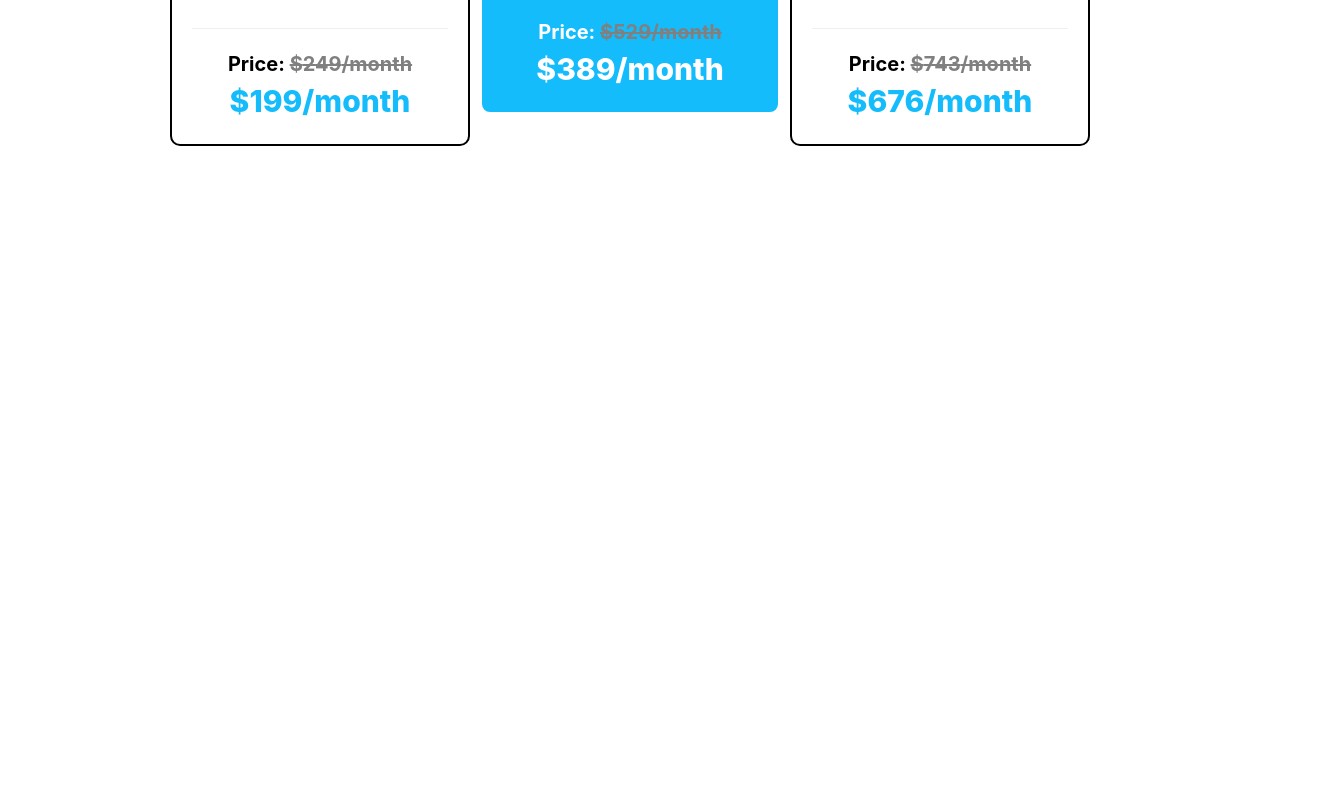
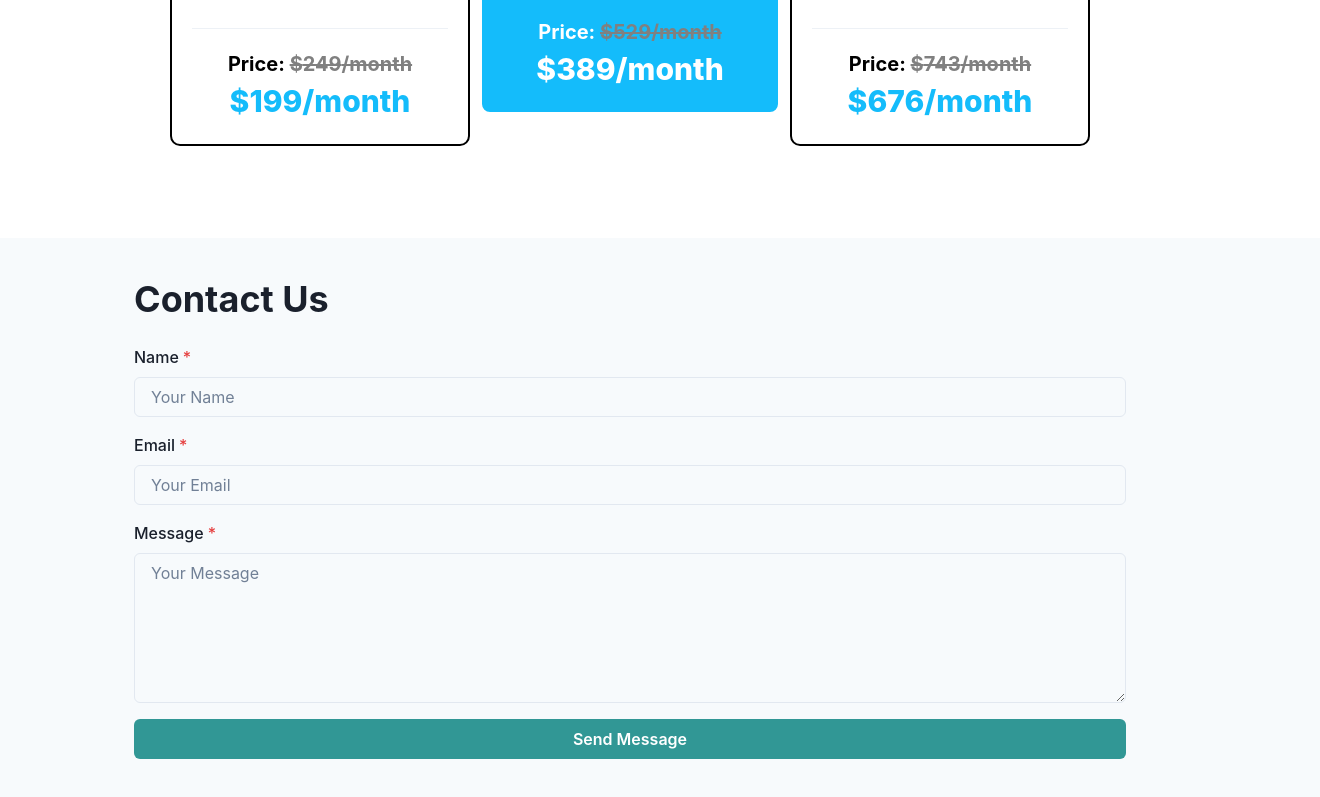
Before and after one commit to tegarfaris/kedaChallange, a Next.js app: page / in a window 1280 px wide. Shown: the part 2032-2829 px from the top of the page, 1320 px wide, since content can reach past the window. Before the commit the page ends 2290 px from the top, so only its background shows below. Built offline with nearby package versions, Linux system fonts and the light colour scheme.

Commit message:
feat: implement contact section

```diff
--- /dev/null
+++ b/src/app/sections/contact-section/index.tsx
@@ -0,0 +1,51 @@
+import {
+  Box,
+  Button,
+  Container,
+  FormControl,
+  FormLabel,
+  Input,
+  Textarea,
+  useBreakpointValue,
+  VStack,
+  Heading,
+} from "@chakra-ui/react";
+
+const ContactSection: React.FC = () => {
+  const headingSize = useBreakpointValue({ base: "lg", md: "xl" });
+
+  return (
+    <Box as="section" id="contact" py={10} bg="gray.50" mx="-100px">
+      <Container maxW="container.lg">
+        <VStack spacing={6} align="start">
+          <Heading as="h2" size={headingSize}>
+            Contact Us
+          </Heading>
+          <Box w="full">
+            <form>
+              <VStack spacing={4} align="stretch">
+                <FormControl id="name" isRequired>
+                  <FormLabel>Name</FormLabel>
+                  <Input type="text" placeholder="Your Name" />
+                </FormControl>
+                <FormControl id="email" isRequired>
+                  <FormLabel>Email</FormLabel>
+                  <Input type="email" placeholder="Your Email" />
+                </FormControl>
+                <FormControl id="message" isRequired>
+                  <FormLabel>Message</FormLabel>
+                  <Textarea placeholder="Your Message" rows={6} />
+                </FormControl>
+                <Button colorScheme="teal" type="submit">
+                  Send Message
+                </Button>
+              </VStack>
+            </form>
+          </Box>
+        </VStack>
+      </Container>
+    </Box>
+  );
+};
+
+export default ContactSection;
--- a/src/pages/index.tsx
+++ b/src/pages/index.tsx
@@ -1,5 +1,6 @@
 import { Flex } from "@chakra-ui/react";
 import AboutSection from "@kedachallange/app/sections/about-section";
+import ContactSection from "@kedachallange/app/sections/contact-section";
 import HeroSection from "@kedachallange/app/sections/hero-section";
 import PricingSection from "@kedachallange/app/sections/pricing-section";
 import { NextPage } from "next";
@@ -10,6 +11,7 @@ const Home: NextPage = () => {
       <HeroSection />
       <AboutSection />
       <PricingSection />
+      <ContactSection />
     </Flex>
   );
 };
```
